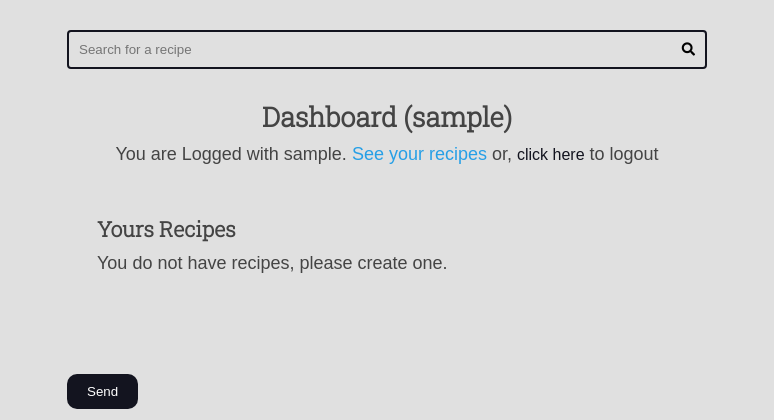
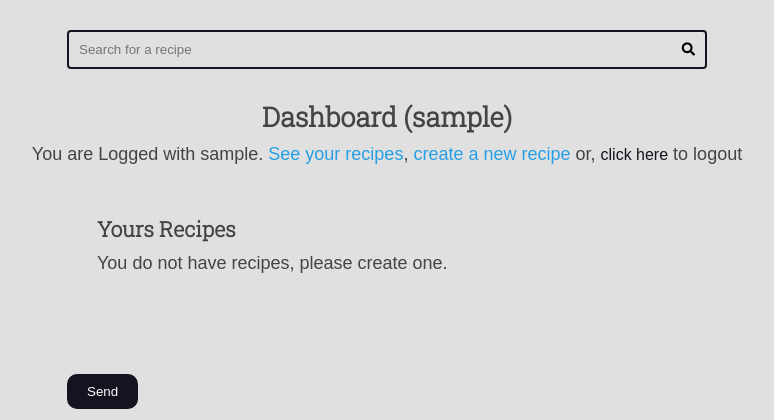
Before and after one commit to DanielLsurlo/Django-Project1, a Django app: page /authors/dashboard/ in a window 1280 px wide. Shown: the part 113-533 px from the top of the page, without its empty margins (253-1027 px from the left). Run offline with Django 4.2, Linux system fonts and the light colour scheme; the visitor is signed in with stand-in values (Sample User, id 1); data that the repository does not hold is empty.

Commit message:
create new recipe view

```diff
--- a/authors/templates/authors/partials/login_message.html
+++ b/authors/templates/authors/partials/login_message.html
@@ -2,7 +2,8 @@
 <div class="login-message">
     You are Logged with
     {{ request.user.username }}.
-    <a href="{% url 'authors:dashboard' %}">See your recipes</a> or,
+    <a href="{% url 'authors:dashboard' %}">See your recipes</a>,
+    <a href="{% url 'authors:dashboard_recipe_new' %}">create a new recipe</a> or,
     <form class = "inline-form" action="{% url 'authors:logout' %}" method='POST'>
         {% csrf_token %}
         <input type="hidden" name = 'username' value='{{ request.user.username }}'>
--- a/authors/urls.py
+++ b/authors/urls.py
@@ -12,6 +12,10 @@ urlpatterns = [
     path('logout/', views.logout_view, name='logout'),
     path('dashboard/', views.dashboard, name='dashboard'),
     path(
+        'dashboard/recipe/new/',
+        views.dashboard_recipe_new,
+        name='dashboard_recipe_new'),
+    path(
         'dashboard/recipe/<int:id>/edit/',
         views.dashboard_recipe_edit,
         name='dashboard_recipe_edit'),
--- a/authors/views.py
+++ b/authors/views.py
@@ -144,3 +144,30 @@ def dashboard_recipe_edit(request, id):
                       'form': form,
                   }
                   )
+
+
+@login_required(login_url='authors:login', redirect_field_name='next')
+def dashboard_recipe_new(request):
+    form = AuthorRecipeForm(
+        data=request.POST or None,
+        files=request.FILES or None
+    )
+
+    if form.is_valid():
+        recipe = form.save(commit=False)
+
+        recipe.author = request.user
+        recipe.preparation_steps_is_html = False
+        recipe.is_published = False
+
+        recipe.save()
+
+        messages.success(request, 'Sua receita foi Salva com sucesso!')
+        return redirect(reverse('authors:dashboard'))
+
+    return render(request,
+                  'authors/pages/dashboard_recipe.html',
+                  context={
+                      'form': form,
+                  }
+                  )
```
